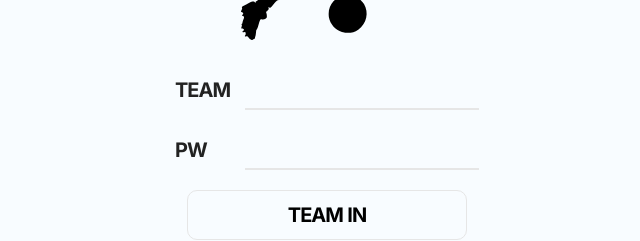
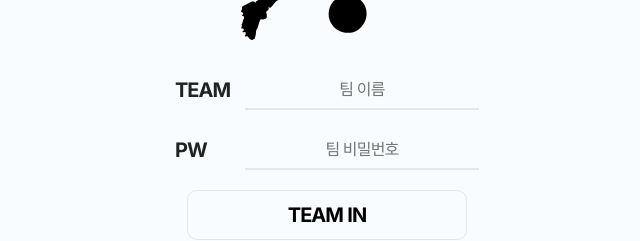
Before and after one commit to Keunyeong/-fm_board, a React (Create React App) app: page / in a window 1280 px wide. Shown: the part 352-593 px from the top of the page, without its empty margins (313-953 px from the left). Built offline with nearby package versions, Linux system fonts and the light colour scheme.

Commit message:
Feat: 모달 위치 수정, placeholder 설정

```diff
--- a/src/components/Modal/Modal.module.scss
+++ b/src/components/Modal/Modal.module.scss
@@ -15,5 +15,5 @@
 }
 
 .content {
-  margin-top: 150px;
+  margin-top: 250px;
 }
--- a/src/routes/login/index.tsx
+++ b/src/routes/login/index.tsx
@@ -60,11 +60,23 @@ const Login = () => {
       <form className={styles.loginBox} onSubmit={handleLoginSubmit}>
         <div className={styles.inputBox}>
           <label htmlFor='teamName'>TEAM</label>
-          <input type='text' name='teamName' value={loginTeamInfo.teamName} onChange={handleLoginInputChange} />
+          <input
+            type='text'
+            name='teamName'
+            value={loginTeamInfo.teamName}
+            onChange={handleLoginInputChange}
+            placeholder='팀 이름'
+          />
         </div>
         <div className={styles.inputBox}>
           <label htmlFor='password'>PW</label>
-          <input type='password' name='password' value={loginTeamInfo.password} onChange={handleLoginInputChange} />
+          <input
+            type='password'
+            name='password'
+            value={loginTeamInfo.password}
+            onChange={handleLoginInputChange}
+            placeholder='팀 비밀번호'
+          />
         </div>
         <button type='submit'>TEAM IN</button>
       </form>
--- a/src/routes/signin/index.tsx
+++ b/src/routes/signin/index.tsx
@@ -83,6 +83,7 @@ const Signin = () => {
             value={signinTeamInfo.teamName}
             name='teamName'
             onChange={handleTeamInfoChange}
+            placeholder='팀 이름'
           />
         </div>
         {isTeamName && <div className={styles.isName}>이미 존재하는 이름 입니다.</div>}
@@ -94,6 +95,7 @@ const Signin = () => {
             name='password'
             value={signinTeamInfo.password}
             onChange={handleTeamInfoChange}
+            placeholder='비밀번호'
           />
         </div>
         <div className={styles.inputBox}>
@@ -104,6 +106,7 @@ const Signin = () => {
             name='passwordConfirm'
             value={signinTeamInfo.passwordConfirm}
             onChange={handleTeamInfoChange}
+            placeholder='비밀번호 확인'
           />
         </div>
         <button type='submit'>등 록</button>
```
Also changed, not shown: 1 other file (tests, documents, lock files or other folders).
